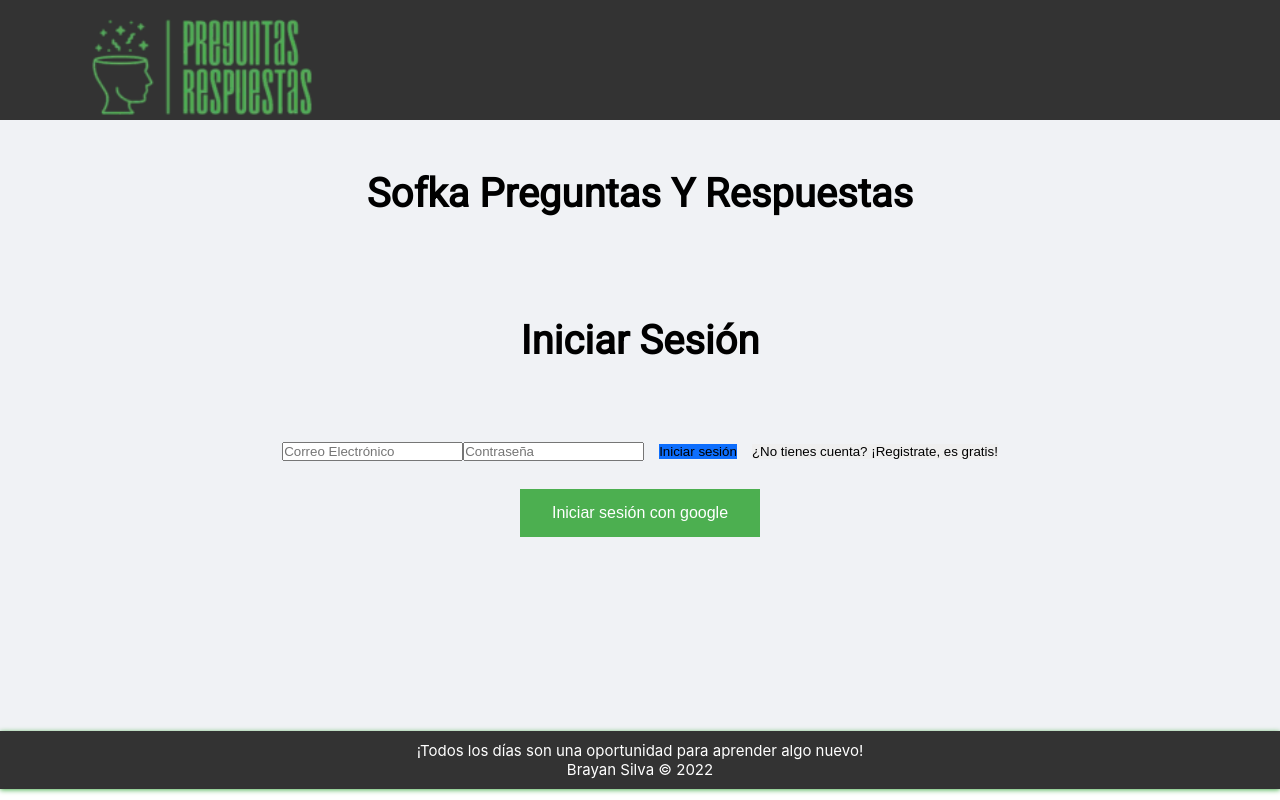
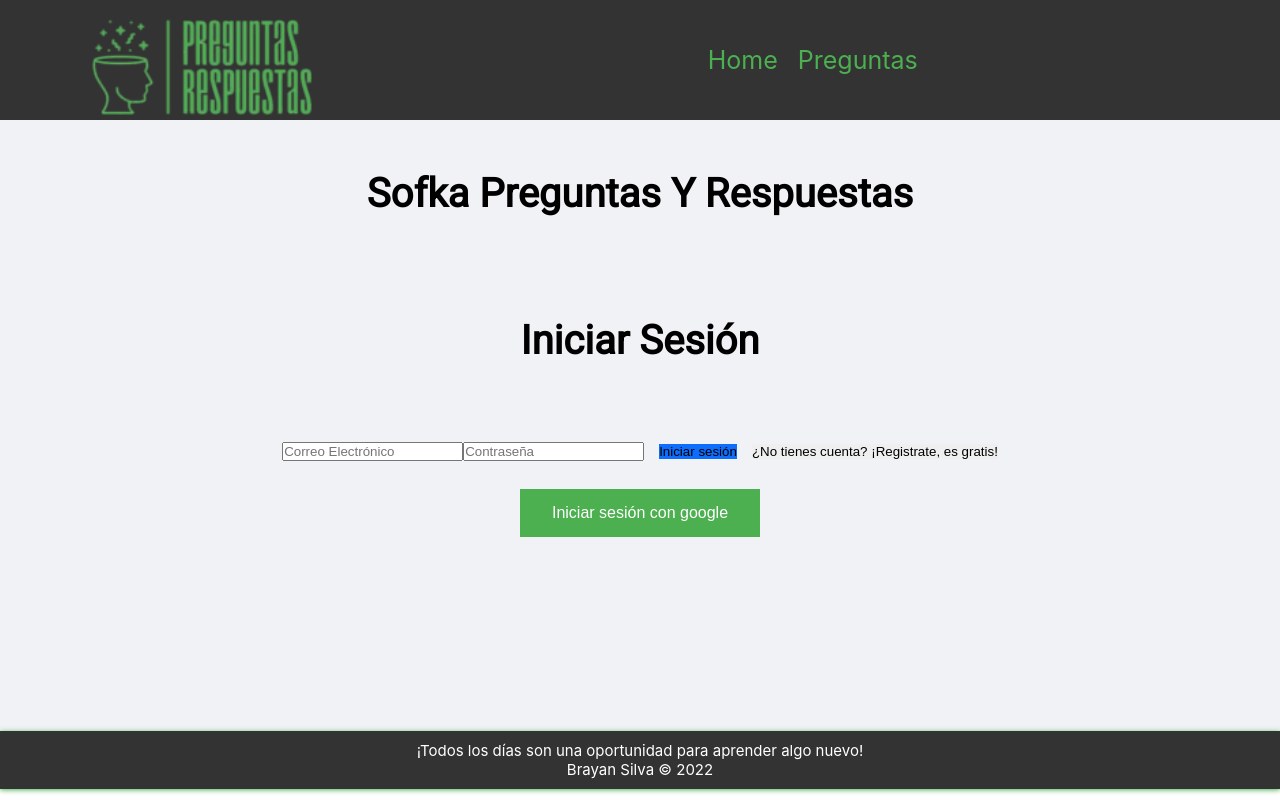
Before and after one commit to brian125/pet-demo-empresarial, a React (Create React App) app: page / in a window 1280 px wide. Built offline with nearby package versions, Linux system fonts and the light colour scheme; no server answers.

Commit message:
Rutas de navegacion - texto enriquecido para las preguntas

```diff
--- a/src/app/middleware/payloadQuestions.js
+++ b/src/app/middleware/payloadQuestions.js
@@ -38,7 +38,7 @@ export const loadById=(id)=>(dispatch)=>{
 }
 
 
-export const postQuestion=(question)=>{
+export const postQuestion=(question, navigate)=>{
 
     const options = {
         method: 'POST',
@@ -49,6 +49,7 @@ export const postQuestion=(question)=>{
 
       axios.request(options).then(function (response) {
         console.log(response.data);
+        navigate("/private/QuestionsPage")
       }).catch(function (error) {
         console.error(error);
       });
--- a/src/components/Navbar.jsx
+++ b/src/components/Navbar.jsx
@@ -19,6 +19,23 @@ const Navbar = ({elements}) => {
     return (
         <div className="nav-bar">
             <img className="logo" src="/images/logo.png" alt="Logo" />
+
+            <ul className="navbar-links">
+
+                        {elements.map((item, index) => {
+                            return(
+                                <li key={index} className="nav-item active">
+                                    <Link
+                                    className="nav-item" style={{marginLeft: "20px"}}
+                                    to={item.url}
+                                    >
+                                        <span>{item.titulo}</span>
+                                    </Link>
+                                </li>
+                            )
+                        })}
+                    </ul>
+
             {state.user ?
                 <button className="button-nav btn-sesion" onClick={handler}>Cerrar sesión</button>
             : null}
--- a/src/components/private/FormQuestion.jsx
+++ b/src/components/private/FormQuestion.jsx
@@ -1,17 +1,30 @@
 import useFormData from '../../hooks/UseFormData'
 import { postQuestion } from '../../app/middleware/payloadQuestions';
-import { useSelector } from 'react-redux';
+import { useDispatch, useSelector } from 'react-redux';
+import TextEditor from '../../hooks/TextEditor';
+import { useState } from 'react';
+import {useNavigate } from 'react-router-dom';
 
 
 const FormQuestion = () => {
 
     const state =useSelector(state=>state.auth)
 
+    const dispatch = useDispatch();
+    const [body, setBody] = useState("");
+    const navigate = useNavigate()
+
     const{form, formData, updateFormData} = useFormData();
 
     const submitForm = (e) => {
         e.preventDefault();
-        postQuestion(formData)
+        const data = {
+          userId: form.current[0].value,
+          question: body,
+          type: form.current[1].value,
+          category: form.current[2].value
+        }
+        postQuestion(data,navigate);
       }
 
     return(
@@ -19,11 +32,11 @@ const FormQuestion = () => {
             <h2 className='sub-pregunta'>Crea una nueva pregunta</h2>
 
             <form ref={form} onSubmit={submitForm} onChange={updateFormData}>
-                <label className='sub-respuesta'>Añadir nueva pregunta</label>
-                <br/>
+              <br />
+              <TextEditor body={body} setBody={setBody}/>
                 <input  required name="userId" hidden type="text" value={state.user.uid} placeholder='Ingresa una pregunta acá'></input>
                 <label className="font-medium">Type</label>
-                <input required name="question" type="text" placeholder='Ingresa una pregunta acá'></input>
+                {/* <input required name="question" type="text" placeholder='Ingresa una pregunta acá'></input> */}
                 <select required className="" name="type" defaultValue="Type">
                   <option disabled type="String" value="">Type</option>
                   <option type="String">OPEN</option>
@@ -33,7 +46,7 @@ const FormQuestion = () => {
                 </select>
                 <label className=" font-medium">Category</label>
                 <select required name="category"  defaultValue="Category">
-                  <option disabled type="String"  value="Category">Category</option>
+                  <option disabled type="String"  value="">Category</option>
                   <option type="String">ARTES</option>
                   <option type="String">CIENCIAS_AGRARIAS</option>
                   <option type="String">CIENCIAS_ECONOMICAS</option>
@@ -51,7 +64,6 @@ const FormQuestion = () => {
                 </select>
                 <button type="submit">Enviar</button>
             </form>
-
         </div>
     )
 
--- a/src/components/private/QuestionsPrivate.jsx
+++ b/src/components/private/QuestionsPrivate.jsx
@@ -1,27 +1,37 @@
+import ReactQuill from "react-quill";
 import { Link } from "react-router-dom";
 
 const QuestionsPrivate = ({ question, deleteQuestion }) => {
-
   return (
     <div>
       <div className="pregunta">
         <Link to={`/private/question/${question.id}`} className="btn-detalle">
-
-        <p className="pregunta-text">{question.question}</p>
+        <ReactQuill
+            className="quill-preguntas"
+            readOnly='true'
+            preserveWhitespace='false'
+            value={question.question}
+            modules={QuestionsPrivate.modules}
+                        />
           <div className="spans-position">
             <span className="span-category">{question.category}</span>
             <span className="span-type">{question.type}</span>
           </div>
         </Link>
       </div>
-    { deleteQuestion &&  (
-        <button className="button right"
+      {deleteQuestion && (
+        <button
+          className="button right"
           id={question.id}
           onClick={() => deleteQuestion(question.id)}
-            >DELETE</button>
+        >
+          DELETE
+        </button>
       )}
     </div>
   );
 };
 
+QuestionsPrivate.modules = {toolbar: false}
+
 export default QuestionsPrivate;
--- a/src/index.css
+++ b/src/index.css
@@ -54,12 +54,28 @@ body {
 
 .nav-bar {
   display: flex;
-  justify-content: space-between;
   width: 100%;
   height: 15vh;
   color: white;
   background-color: #333;
   box-shadow: 0px 1px 5px #4CAF50;
+}
+
+.navbar-links{
+  display: flex;
+  margin: auto;
+}
+
+.nav-item{
+  font-size: 25px;
+  text-decoration: none;
+  list-style: none;
+  color: #4CAF50;
+  margin: auto;
+}
+
+.nav-item:hover{
+  color: white;
 }
 
 .google {
@@ -201,3 +217,9 @@ h1 {
   text-decoration: none;
   color: black;
 }
+
+.no-preguntas{
+  margin: auto;
+  font-size: 50px;
+  color: #4CAF50;
+}
--- a/src/pages/private/MyQuestions.jsx
+++ b/src/pages/private/MyQuestions.jsx
@@ -42,13 +42,12 @@ const MyQuestions = (id) => {
 
     return (
         <div className="contenedor2">
-        {myQuestions && myQuestions.map((question)=>{
+        {myQuestions.length? myQuestions && myQuestions.map((question)=>{
             return(
                 <QuestionsPrivate key={question.id} question={question} deleteQuestion={sweetAlert}/>
                 )
-        })}
+        }) : <p>No tienes preguntas comienza creando una</p>}
             {error && <h1> Error {error} </h1>}
-
         </div>
     )
 }
--- a/src/utils/NavbarList.js
+++ b/src/utils/NavbarList.js
@@ -4,17 +4,22 @@ export const publicNavbar=[
         url:'/',
     },
     {
-        titulo: 'Login',
-        url:'/Login',
+        titulo: 'Preguntas',
+        url:'/QuestionsPage',
     },
 ];
 
 export const privateNavbar=[
     {
-        titulo: 'Home',
-        url:'/',    },
+        titulo: 'Preguntas',
+        url:'/private/QuestionsPage'
+    },
     {
-        titulo: 'Questions',
-        url:'/questionpage',
+        titulo: 'Nueva',
+        url:'/private/CreateQuestion'
+    },
+    {
+        titulo: 'Mis preguntas',
+        url:'/private/MyQuestions'
     }
 ];
```
Lines whose indentation alone changed are shown as unchanged.
